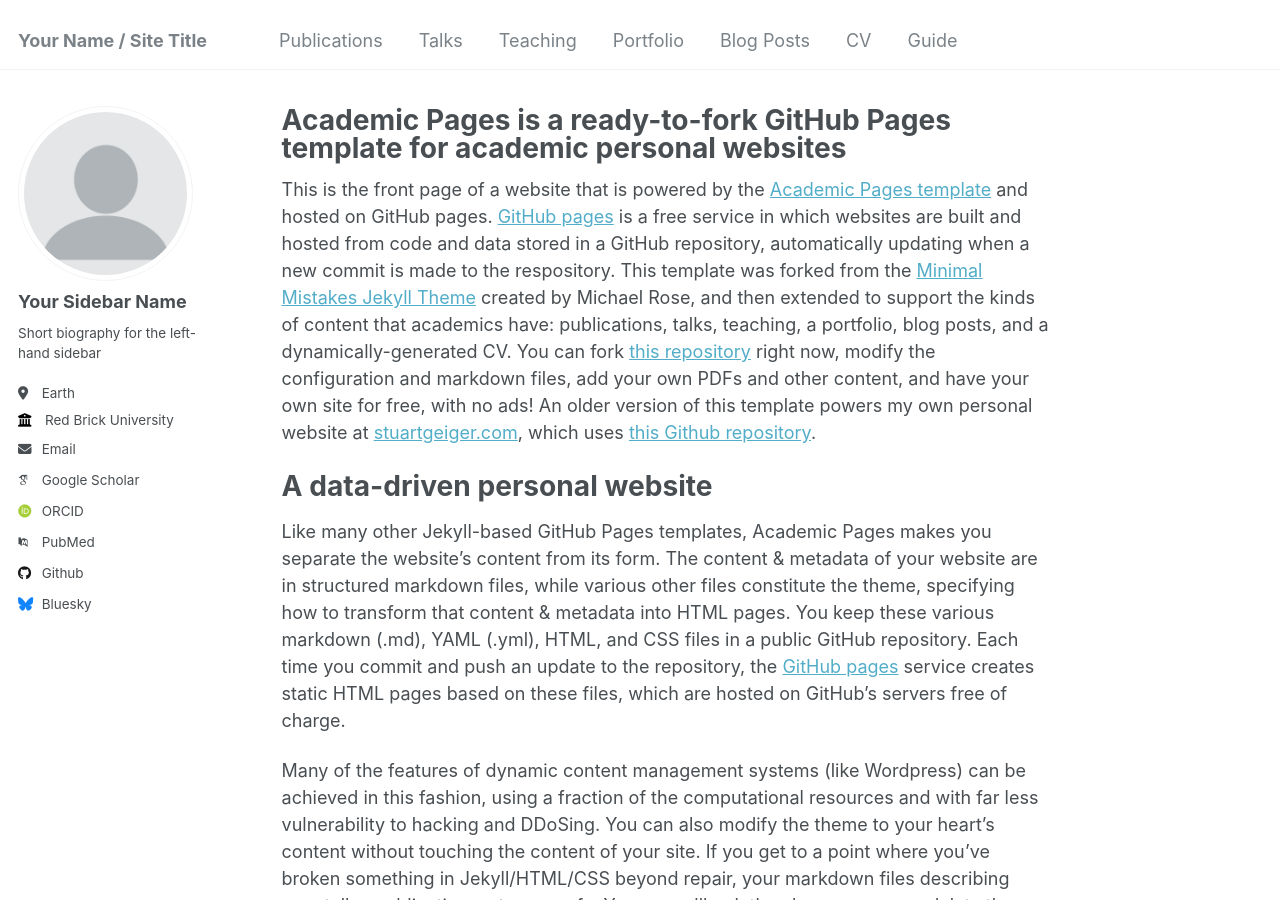
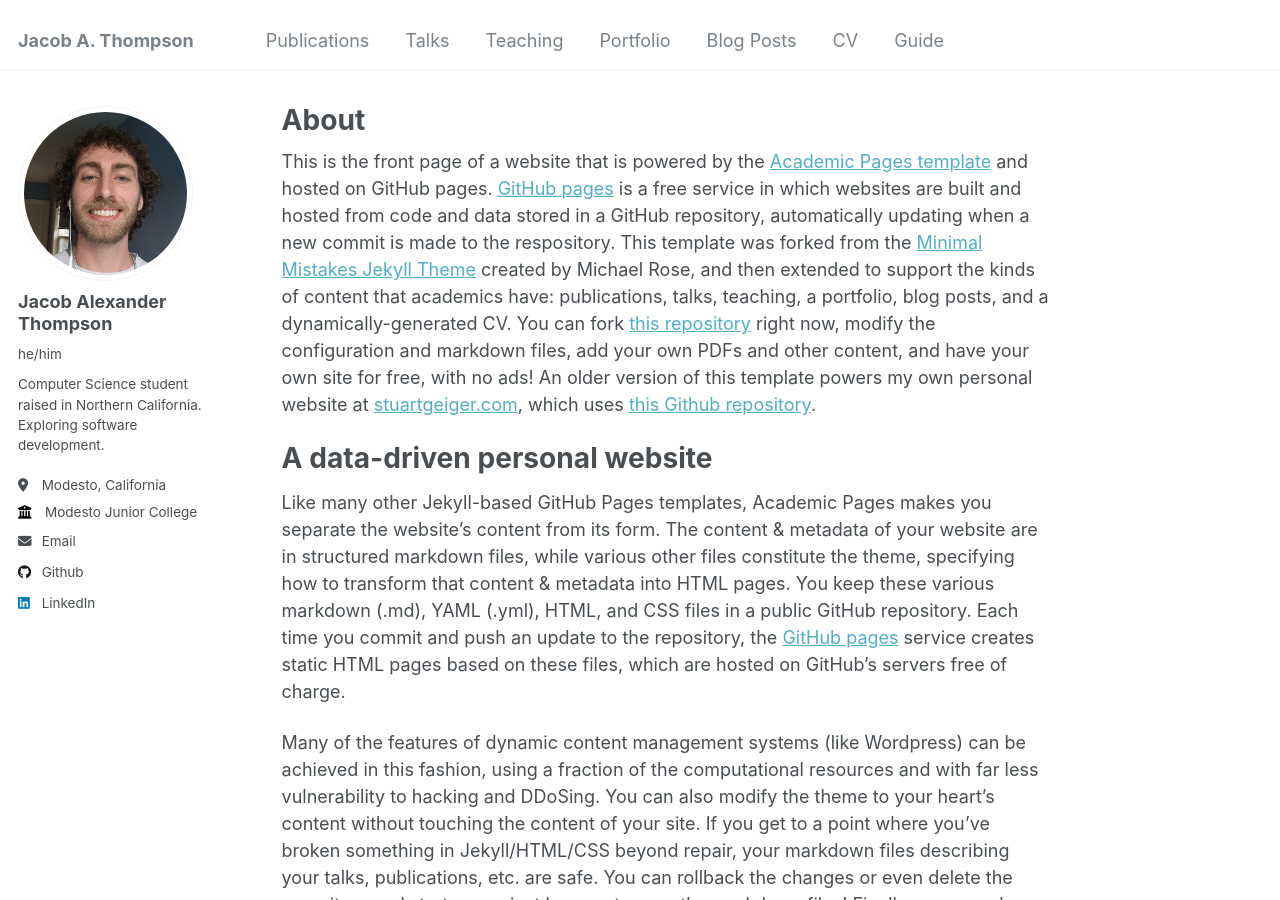
Before and after one commit to jacob-thompson/jacob-thompson.github.io, a Jekyll site: the page built from _pages/about.md, in a window 1280 px wide and 900 px high. Built offline with Jekyll 4.4.1, drawn with Linux system fonts in a browser that asks for light colours; some web fonts are replaced; some of the changed text lies outside the part shown.

Commit message:
replace links and images

```diff
--- a/_config.yml
+++ b/_config.yml
@@ -8,13 +8,13 @@
 
 # Basic Site Settings
 locale                   : "en-US"
-title                    : "Your Name / Site Title"
+title                    : "Jacob A. Thompson"
 title_separator          : "-"
-name                     : &name "Your Name"
+name                     : &name "Jacob Alexander Thompson"
 description              : &description "personal description"
-url                      : https://academicpages.github.io # the base hostname & protocol for your site e.g. "https://mmistakes.github.io"
+url                      : https://jacob-thompson.github.io # the base hostname & protocol for your site e.g. "https://mmistakes.github.io"
 baseurl                  : "" # the subpath of your site, e.g. "/blog"
-repository               : "academicpages/academicpages.github.io"
+repository               : "jacob-thompson/jacob-thompson.github.io"
 
 # Site Author - The following control what appear as part of the author content on the side bar.
 #               If a field is blank the icon and link will not appear, otherwise it will be shown.
@@ -22,33 +22,33 @@
 author:
   # Biographic information
   avatar           : "profile.png"
-  name             : "Your Sidebar Name"
-  pronouns         : # example: "she/her"
-  bio              : "Short biography for the left-hand sidebar"
-  location         : "Earth"
-  employer         : "Red Brick University"
+  name             : "Jacob Alexander Thompson"
+  pronouns         : "he/him"
+  bio              : "Computer Science student raised in Northern California. Exploring software development."
+  location         : "Modesto, California"
+  employer         : "Modesto Junior College"
   uri              : # URL
-  email            : "none@example.org"
+  email            : "jacobalthompson@gmail.org"
 
   # Academic websites
   arxiv            : # URL - Update with the correct link to your profile
-  googlescholar    : "https://scholar.google.com/citations?user=PS_CX0AAAAAJ"
+  googlescholar    : # URL
   impactstory      : # URL
-  orcid            : "http://orcid.org/yourorcidurl"
+  orcid            : # URL
   semantic         : # URL
-  pubmed           : "https://www.ncbi.nlm.nih.gov/pubmed/?term=john+snow"
+  pubmed           : # URL
   researchgate     : # URL
 
   # Repositories and software development
   bitbucket        : # Username - Update with your username on the site
   codepen          : # Username
   dribbble         : # Username
-  github           : "academicpages"
+  github           : "jacob-thompson"
   kaggle           : # Username
   stackoverflow    : # User number or user number and name (i.e., use "1" or "1/jeff-atwood")
 
   # Social media
-  bluesky          : "bsky.app" # Replace this with you Bluesky username
+  bluesky          : # Replace this with you Bluesky username
   facebook         : # Username
   flickr           : # Username
   foursquare       : # Username
@@ -57,7 +57,7 @@
   keybase          : # Username
   instagram        : # Username
   lastfm           : # Username
-  linkedin         : # Username
+  linkedin         : "jacob-thompson-441b6b2a1"
   mastodon         : # URL
   medium           : # URL
   pinterest        : # Username
--- a/_includes/footer.html
+++ b/_includes/footer.html
@@ -12,6 +12,9 @@
     {% if site.author.bitbucket %}
       <li><a href="http://bitbucket.org/{{ site.author.bitbucket }}"><i class="fab fa-bitbucket" aria-hidden="true"></i> Bitbucket</a></li>
     {% endif %}
+    {% if site.author.linkedin %}
+      <li><a href="http://linkedin.com/in/{{ site.author.linkedin }}"><i class="fab fa-linkedin" aria-hidden="true"></i> LinkedIn</a></li>
+    {% endif %}
     {% if site.atom_feed.hide != true %}
     <li><a href="{% if site.atom_feed.path %}{{ site.atom_feed.path }}{% else %}{{ base_path }}/feed.xml{% endif %}"><i class="fa fa-fw fa-rss-square" aria-hidden="true"></i> {{ site.data.ui-text[site.locale].feed_label | default: "Feed" }}</a></li>
     {% endif %}
--- a/_pages/about.md
+++ b/_pages/about.md
@@ -1,6 +1,6 @@
 ---
 permalink: /
-title: "Academic Pages is a ready-to-fork GitHub Pages template for academic personal websites"
+title: "About"
 author_profile: true
 redirect_from:
   - /about/
```
Also changed, not shown: _pages/terms.md (+1 -1 lines), package.json (+9 -10 lines), images/favicon.ico, images/profile.png.
